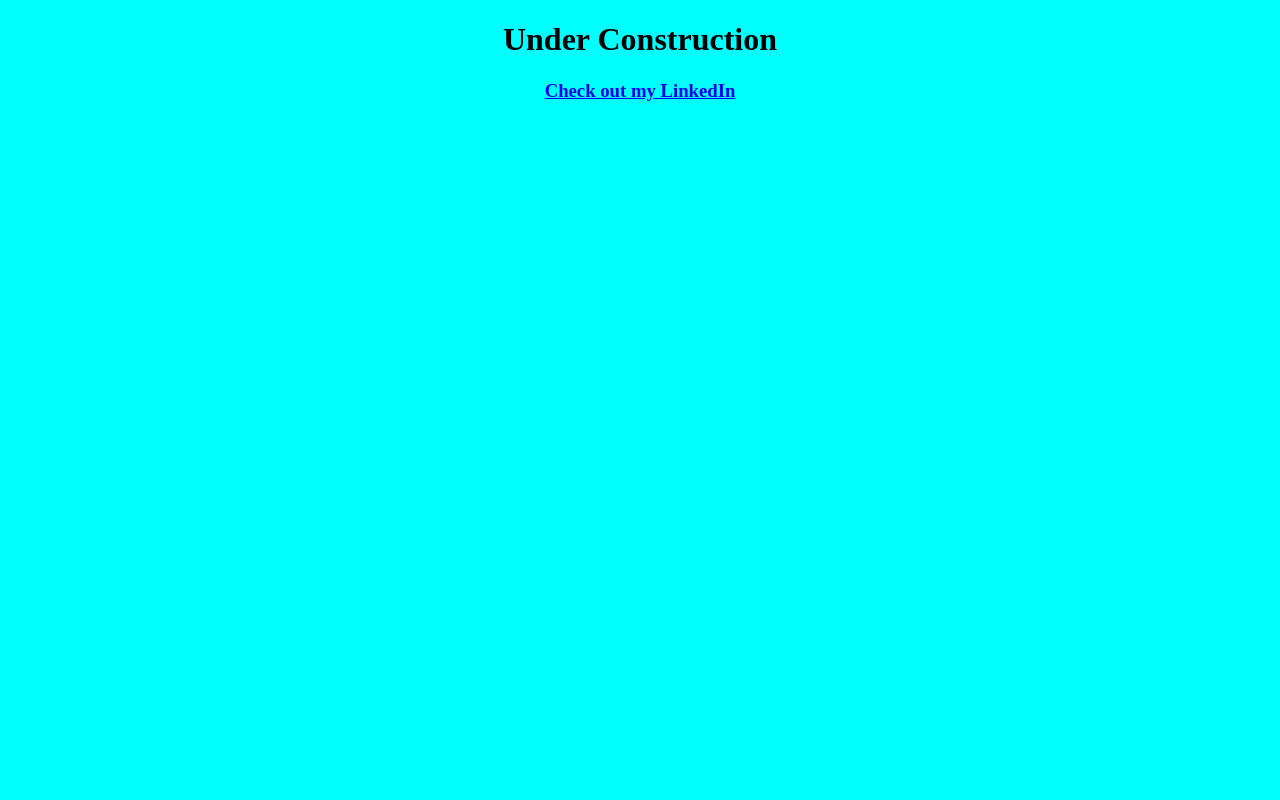
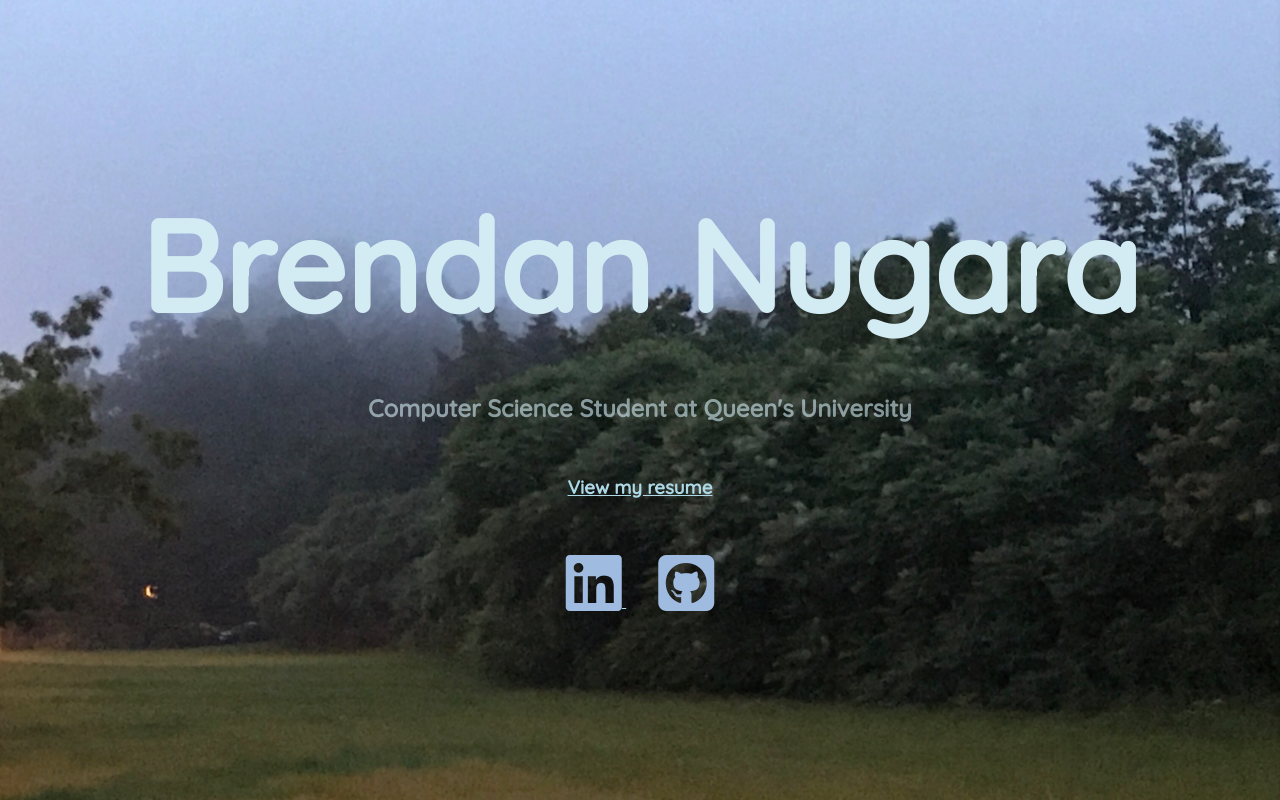
Before and after one commit to BrendanNug/brendannugara.codes, a plain HTML site: page index.html in a window 1280 px wide. Drawn offline with nearby package versions, Linux system fonts and the light colour scheme.

Commit message:
Facelift

```diff
--- a/assets/main.css
+++ b/assets/main.css
@@ -1,18 +1,50 @@
-body {
-    background-color: aqua;
+*{
+    box-sizing: border-box;
+    margin: 0;
+    padding: 0;
 }
 
-header{
+body {
+    font-family: 'Quicksand', sans-serif;
+    display: flex;
+    flex-direction: column;
+    align-items: center;
+    justify-content: center;
     text-align: center;
-}
-
-.section{
     height: 100vh;
-}
-#main{
-    width: 100%;
-    background-image: url(/images/banner.jpg);
+    color: rgb(211, 235, 243);
+    background-image: url("/images/banner.jpg");
     background-repeat: no-repeat;
     background-size: cover;
     background-position: center;
 }
+
+a {
+    margin-left: 1rem;
+    margin-right: 1rem;
+    color: lightblue;
+}
+
+i {
+    color: #9fbbe0;
+}
+
+h1 {
+    font-size: 8rem;
+    margin-bottom: 3rem;
+}
+
+h2 {
+    opacity: 0.6;
+    margin-bottom: 2rem;
+}
+
+h3 {
+    margin-bottom: 2rem;
+}
+
+@media(max-width: 800px){
+    h1{
+        font-size: 6rem;
+    }
+}
--- a/index.html
+++ b/index.html
@@ -3,19 +3,31 @@
 <head>
     <meta charset="UTF-8">
     <meta name="viewport" content="width=device-width, initial-scale=1.0">
-    <script src="https://stackpath.bootstrapcdn.com/bootstrap/4.4.1/js/bootstrap.min.js" integrity="sha384-wfSDF2E50Y2D1uUdj0O3uMBJnjuUD4Ih7YwaYd1iqfktj0Uod8GCExl3Og8ifwB6" crossorigin="anonymous"></script>
+    <script src="https://kit.fontawesome.com/d32f2313ca.js" crossorigin="anonymous"></script>
+    <link href="https://fonts.googleapis.com/css?family=Quicksand:300,500" rel="stylesheet">
     <link rel="stylesheet" href="/assets/main.css" />
     <title>Brendan Nugara</title>
 </head>
 
 <body >
 
-    <header>
-        <h1>
-            Under Construction
-        </h1>
-        <h3><a href="https://www.linkedin.com/in/brendan-nugara-186a65178/">Check out my LinkedIn</a></h3>
-    </header>
+    <section id="main">
+		<h1>
+			<span id="welcome">Brendan Nugara</span>
+		</h1>
+        <h2>Computer Science Student at Queen's University</h2>
+        <a href="/documents/Resume_BrendanNugara.pdf">
+            <h3>View my resume</h3>
+        </a>
+        <div id="links">
+            <a href="https://www.linkedin.com/in/brendan-nugara/">
+                <i class="fab fa-linkedin fa-4x"></i>
+            </a>
+            <a href="https://github.com/BrendanNug">
+                <i class="fab fa-github-square fa-4x"></i>
+            </a>
+        </div>
+	</section>
 
 
 </body>
```
Also changed, not shown: index_underconstruction.html (+9 -125 lines), assets/main.js (added), 1 other file.
